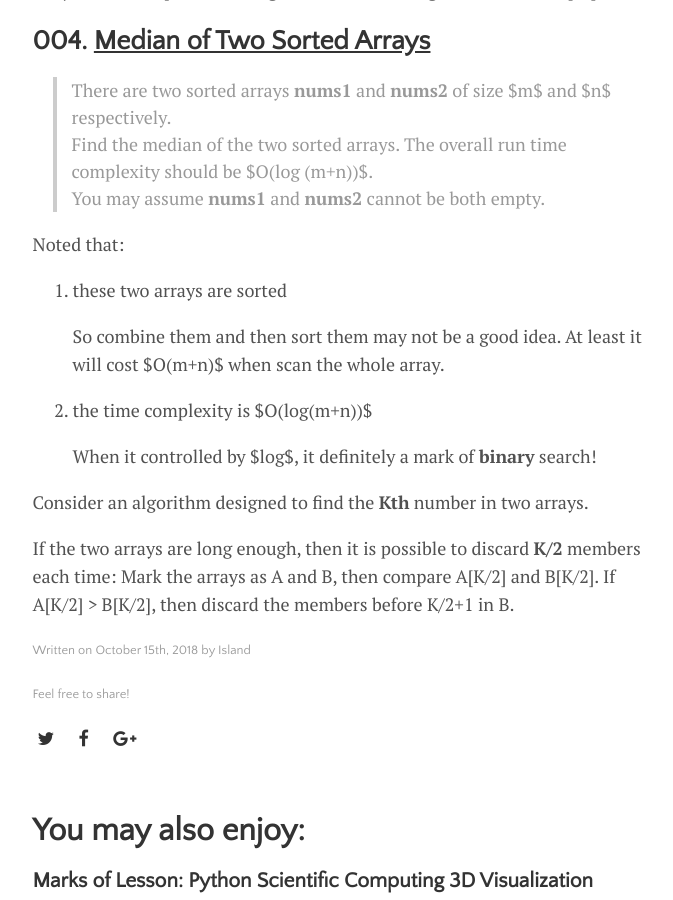
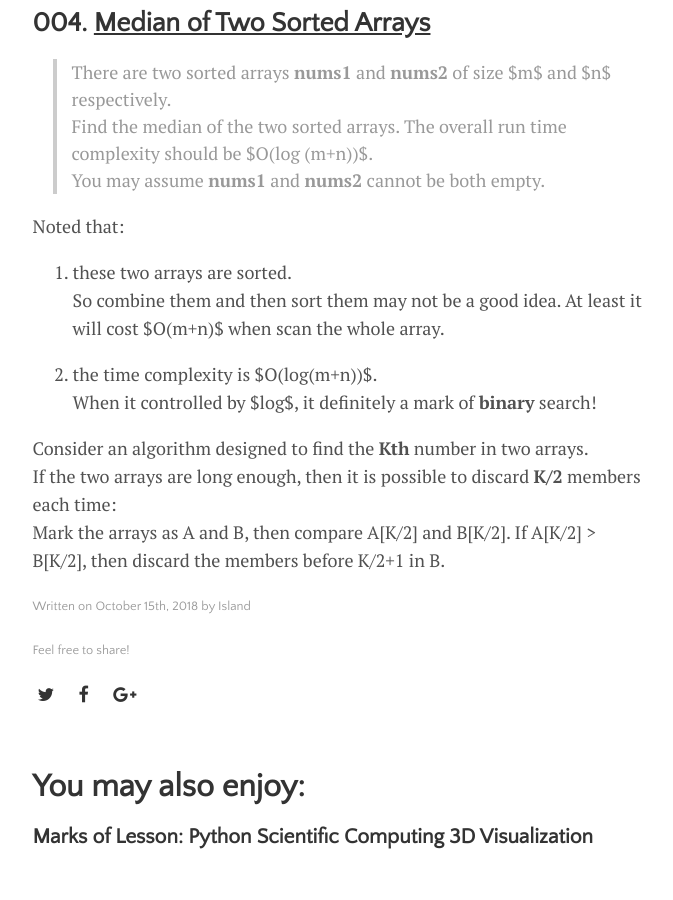
Before and after one commit to YANDaoyu/YANDaoyu.github.io, a Jekyll site: the page built from _posts/2018-10-15-LeetCode.md, in a window 1280 px wide and 900 px high, scrolled down 1548 px. Shown: the whole window, without its empty margins (300-973 px from the left). Built offline with Jekyll 4.4.1, drawn with Linux system fonts in a browser that asks for light colours.

Commit message:
行后空格拯救换行！

````diff
--- a/_posts/2018-10-15-LeetCode.md
+++ b/_posts/2018-10-15-LeetCode.md
@@ -57,7 +57,6 @@ public:
 ```
 Forgot necessary knowledges about **structure** and **point** and **linked list**. Besides, define a function in structure as `ListNode(int x)` is very common, but the operation `new ListNode(val)` may be not necessarily. If you want to create a structure dynamic,  and be able to delete whenever you want, you should use `new`.
 Created `new` in `heap` or `stack`?
-
 Only have a comparable ambiguous understanding of these stuffs. qwq.
 
 
@@ -68,15 +67,12 @@ Only have a comparable ambiguous understanding of these stuffs. qwq.
 >You may assume **nums1** and **nums2** cannot be both empty.
 
  Noted that:
-1. these two arrays are sorted
-
+1. these two arrays are sorted.
     So combine them and then sort them may not be a good idea. At least it will cost $O(m+n)$ when scan the whole array.
 
-2. the time complexity is $O(log(m+n))$
-
+2. the time complexity is $O(log(m+n))$.
     When it controlled by $log$, it definitely a mark of **binary** search!
 
 Consider an algorithm designed to find the **Kth** number in two arrays.
-
 If the two arrays are long enough, then it is possible to discard **K/2** members each time:
 Mark the arrays as A and B, then compare A[K/2] and B[K/2]. If A[K/2] > B[K/2], then discard the members before K/2+1 in B.
````
